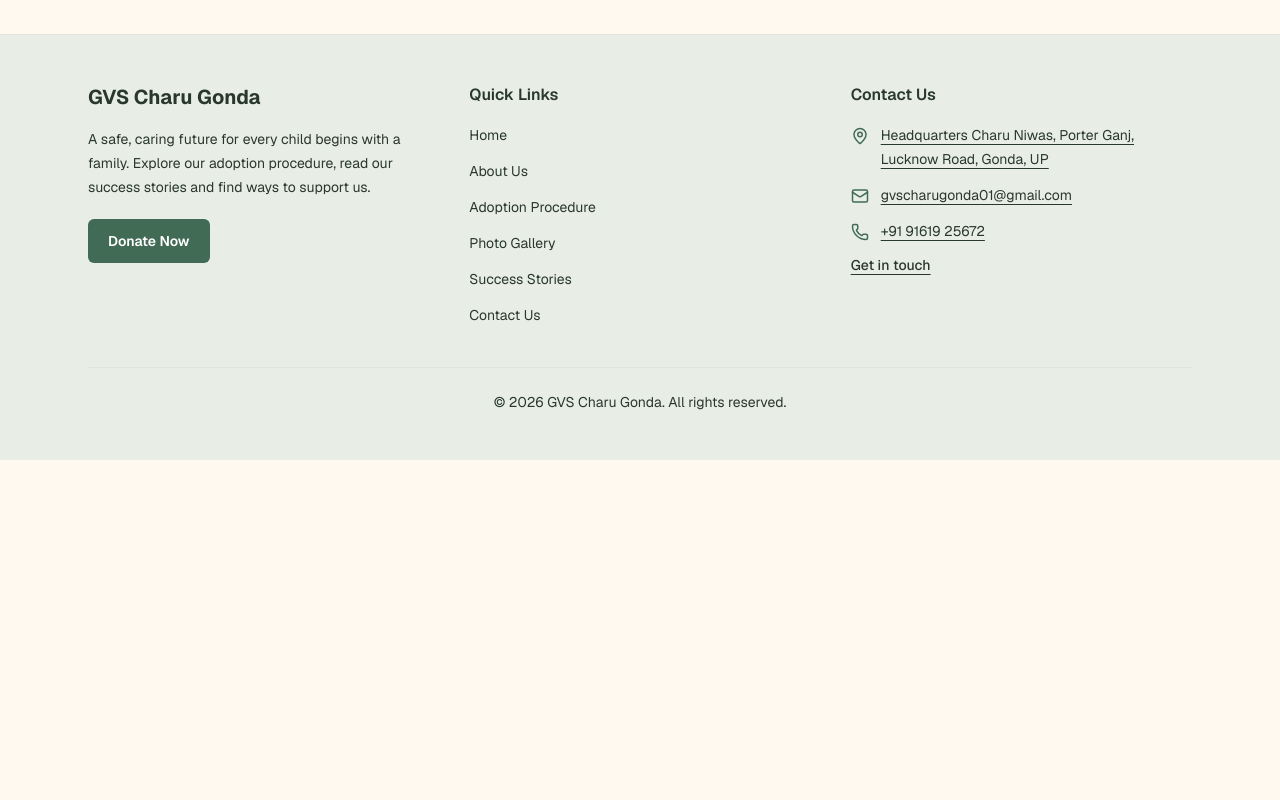
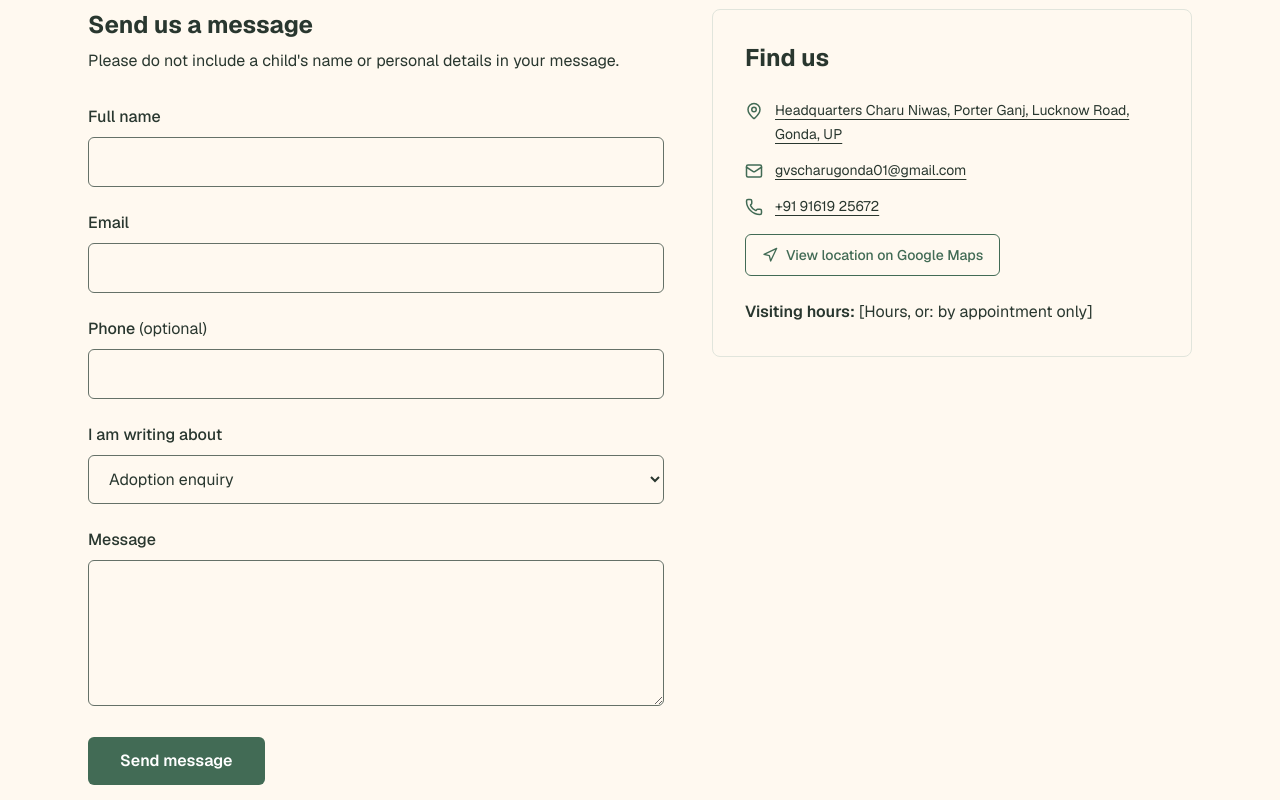
Before and after one commit to rajan03-commits/gvsCharu, a Next.js app: page /contact in a window 1280 px wide. Shown: the part 340-1140 px from the top of the page. Before the commit the page ends 800 px from the top, so only its background shows below. Built offline with nearby package versions, Linux system fonts and the light colour scheme.

Commit message:
Contact page with form and validation

```diff
--- a/app/contact/page.tsx
+++ b/app/contact/page.tsx
@@ -1,10 +1,55 @@
+import Link from "next/link";
+import ContactForm from "@/components/ContactForm";
+import ContactInfo from "@/components/ContactInfo";
+import Section from "@/components/Section";
+import { contact } from "@/app/lib/contact";
 
+export default function ContactPage() {
+  return (
+    <>
+      <Section tone="surface">
+        <nav aria-label="Breadcrumb" className="text-sm text-foreground">
+          <Link
+            href="/"
+            className="underline underline-offset-4 hover:text-primary"
+          >
+            Home
+          </Link>
+          <span aria-hidden="true"> / </span>
+          <span aria-current="page">Contact Us</span>
+        </nav>
+        <h1 className="mt-4 text-3xl font-bold text-foreground md:text-4xl">
+          Contact Us
+        </h1>
+      </Section>
 
-export default function Home() {
-  return (
-    <div>
-      Contact Us
-    </div>
+      <Section>
+        <div className="grid gap-12 lg:grid-cols-[1.2fr_1fr]">
+          <div>
+            <h2 className="text-2xl font-bold text-foreground">
+              Send us a message
+            </h2>
+            <p className="mt-2 text-foreground">
+              Please do not include a child&apos;s name or personal details in
+              your message.
+            </p>
+            <div className="mt-8">
+              <ContactForm />
+            </div>
+          </div>
 
+          <div className="self-start rounded-lg border border-border p-8">
+            <h2 className="text-2xl font-bold text-foreground">Find us</h2>
+            <div className="mt-6">
+              <ContactInfo />
+            </div>
+            <p className="mt-6 text-foreground">
+              <span className="font-semibold">Visiting hours:</span>{" "}
+              {contact.visitingHours}
+            </p>
+          </div>
+        </div>
+      </Section>
+    </>
   );
 }
--- a/app/lib/contact.ts
+++ b/app/lib/contact.ts
@@ -5,4 +5,7 @@ export const contact = {
   phoneHref: "tel:+919161925672",
   mapsUrl:
     "https://www.google.com/maps/place/%E0%A4%AC%E0%A4%BE%E0%A4%B2+%E0%A4%B8%E0%A4%82%E0%A4%B0%E0%A4%95%E0%A5%8D%E0%A4%B7%E0%A4%A3+%E0%A4%97%E0%A5%83%E0%A4%B9+%E0%A4%97%E0%A5%8B%E0%A4%82%E0%A4%A1%E0%A4%BE/@27.1300081,81.9227621,17z/data=!3m1!4b1!4m6!3m5!1s0x3999ed19c4e70d3d:0x564790d41e64607c!8m2!3d27.1300081!4d81.9227621!16s%2Fg%2F11hzxs3qgj",
+  visitingHours: "[Hours, or: by appointment only]",
+  formEndpoint: "", // paste the form service's URL here later
+  topics: ["Adoption enquiry", "Donation", "Other"],
 };
--- /dev/null
+++ b/components/ContactForm.tsx
@@ -0,0 +1,204 @@
+"use client";
+
+import { useState } from "react";
+import { useForm } from "react-hook-form";
+import { contact } from "@/app/lib/contact";
+
+type FormValues = {
+  name: string;
+  email: string;
+  phone: string;
+  topic: string;
+  message: string;
+  website: string; // honeypot: humans never see it
+};
+
+type Status = "idle" | "sending" | "success" | "error";
+
+const inputClass =
+  "w-full rounded-md border border-muted bg-background px-4 py-3 text-foreground focus-visible:outline-2 focus-visible:outline-offset-2 focus-visible:outline-primary aria-[invalid=true]:border-red-700";
+
+function Field({
+  id,
+  label,
+  error,
+  optional,
+  children,
+}: {
+  id: string;
+  label: string;
+  error?: string;
+  optional?: boolean;
+  children: React.ReactNode;
+}) {
+  return (
+    <div>
+      <label htmlFor={id} className="mb-2 block font-medium text-foreground">
+        {label}
+        {optional && <span className="font-normal"> (optional)</span>}
+      </label>
+      {children}
+      {error && (
+        <p id={`${id}-error`} role="alert" className="mt-2 text-sm text-red-700">
+          {error}
+        </p>
+      )}
+    </div>
+  );
+}
+
+export default function ContactForm() {
+  const [status, setStatus] = useState<Status>("idle");
+  const {
+    register,
+    handleSubmit,
+    reset,
+    formState: { errors },
+  } = useForm<FormValues>();
+
+  async function onSubmit(data: FormValues) {
+    const { website, ...fields } = data;
+
+    // Honeypot: only bots fill this. Pretend success, send nothing.
+    if (website) {
+      setStatus("success");
+      reset();
+      return;
+    }
+
+    if (!contact.formEndpoint) {
+      setStatus("error");
+      return;
+    }
+
+    setStatus("sending");
+    try {
+      const res = await fetch(contact.formEndpoint, {
+        method: "POST",
+        headers: {
+          "Content-Type": "application/json",
+          Accept: "application/json",
+        },
+        body: JSON.stringify(fields),
+      });
+      if (!res.ok) throw new Error("Request failed");
+      setStatus("success");
+      reset();
+    } catch {
+      setStatus("error");
+    }
+  }
+
+  return (
+    <form onSubmit={handleSubmit(onSubmit)} noValidate className="space-y-6">
+      <Field id="name" label="Full name" error={errors.name?.message}>
+        <input
+          id="name"
+          type="text"
+          autoComplete="name"
+          aria-invalid={errors.name ? true : false}
+          aria-describedby={errors.name ? "name-error" : undefined}
+          className={inputClass}
+          {...register("name", { required: "Please enter your name." })}
+        />
+      </Field>
+
+      <Field id="email" label="Email" error={errors.email?.message}>
+        <input
+          id="email"
+          type="email"
+          autoComplete="email"
+          aria-invalid={errors.email ? true : false}
+          aria-describedby={errors.email ? "email-error" : undefined}
+          className={inputClass}
+          {...register("email", {
+            required: "Please enter your email address.",
+            pattern: {
+              value: /^\S+@\S+\.\S+$/,
+              message: "Please enter a valid email address.",
+            },
+          })}
+        />
+      </Field>
+
+      <Field id="phone" label="Phone" optional error={errors.phone?.message}>
+        <input
+          id="phone"
+          type="tel"
+          inputMode="tel"
+          autoComplete="tel"
+          aria-invalid={errors.phone ? true : false}
+          aria-describedby={errors.phone ? "phone-error" : undefined}
+          className={inputClass}
+          {...register("phone", {
+            pattern: {
+              value: /^[0-9+\s-]{10,15}$/,
+              message: "Please enter a valid phone number.",
+            },
+          })}
+        />
+      </Field>
+
+      <Field id="topic" label="I am writing about">
+        <select id="topic" className={inputClass} {...register("topic")}>
+          {contact.topics.map((topic) => (
+            <option key={topic} value={topic}>
+              {topic}
+            </option>
+          ))}
+        </select>
+      </Field>
+
+      <Field id="message" label="Message" error={errors.message?.message}>
+        <textarea
+          id="message"
+          rows={5}
+          aria-invalid={errors.message ? true : false}
+          aria-describedby={errors.message ? "message-error" : undefined}
+          className={inputClass}
+          {...register("message", {
+            required: "Please write your message.",
+            minLength: {
+              value: 10,
+              message: "Please write at least 10 characters.",
+            },
+          })}
+        />
+      </Field>
+
+      {/* Honeypot */}
+      <div className="absolute -left-[9999px]" aria-hidden="true">
+        <label htmlFor="website">Leave this field empty</label>
+        <input
+          id="website"
+          type="text"
+          tabIndex={-1}
+          autoComplete="off"
+          {...register("website")}
+        />
+      </div>
+
+      <button
+        type="submit"
+        disabled={status === "sending"}
+        className="rounded-md bg-primary px-8 py-3 font-semibold text-white transition-colors hover:bg-primary-hover focus-visible:outline-2 focus-visible:outline-offset-2 focus-visible:outline-primary disabled:opacity-60"
+      >
+        {status === "sending" ? "Sending..." : "Send message"}
+      </button>
+
+      <div aria-live="polite">
+        {status === "success" && (
+          <p className="font-medium text-primary">
+            Thank you. Your message has been sent.
+          </p>
+        )}
+        {status === "error" && (
+          <p role="alert" className="text-red-700">
+            Sorry, your message could not be sent. Please call {contact.phone} or
+            email {contact.email} instead.
+          </p>
+        )}
+      </div>
+    </form>
+  );
+}
```
